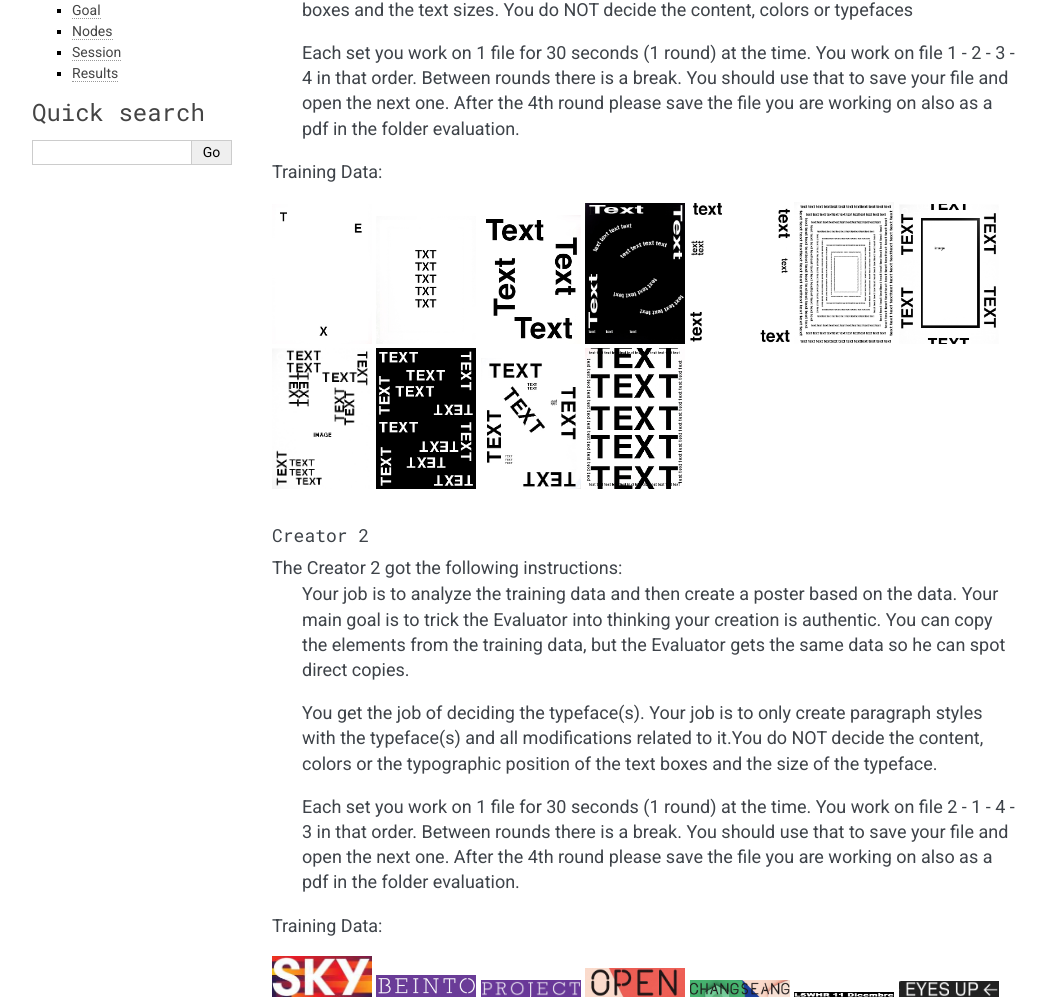
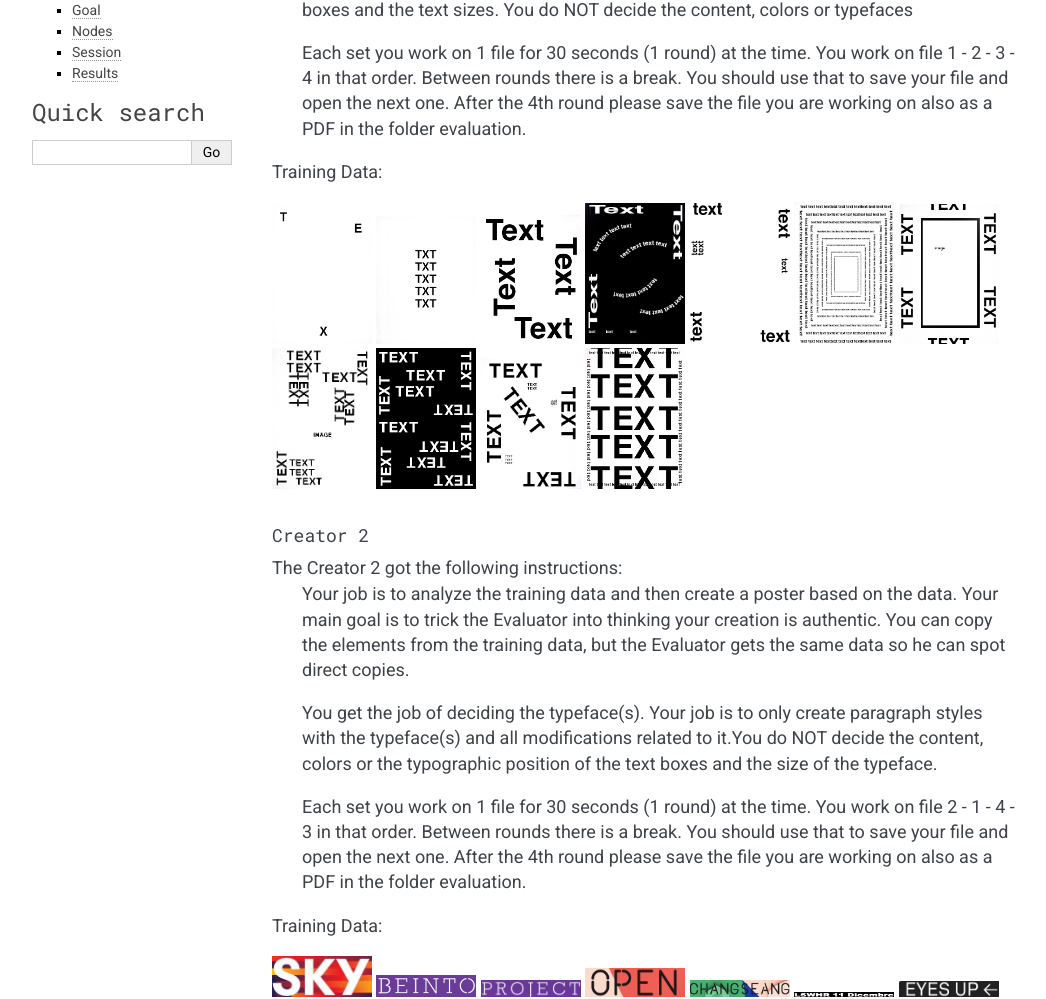
Before and after one commit to einarkurbitur/BANN, a Sphinx documentation site: the page built from docs/source/Examples.rst, in a window 1280 px wide and 1400 px high, scrolled down 870 px. Shown: the part 218-1217 px from the top of the window, without its empty margins (106-1152 px from the left). Built offline with Sphinx 7.4.7, drawn with Linux system fonts in a browser that asks for light colours; pages that are not in the unit, such as notebooks, are missing from menus; some of the changed text lies outside the part shown.

Commit message:
fixed spelling

```diff
--- a/docs/source/Examples.rst
+++ b/docs/source/Examples.rst
@@ -34,7 +34,7 @@ The Creator 1 got the following instructions:
   Each set you work on 1 file for 30 seconds
   (1 round) at the time.
   You work on file 1 - 2 - 3 - 4 in that order.
-  Between rounds there is a break. You should use that to save your file and open the next one. After the 4th round please save the file you are working on also as a pdf in the folder evaluation.
+  Between rounds there is a break. You should use that to save your file and open the next one. After the 4th round please save the file you are working on also as a PDF in the folder evaluation.
 
 Training Data:
 
@@ -71,7 +71,7 @@ The Creator 2 got the following instructions:
   Each set you work on 1 file for 30 seconds
   (1 round) at the time.
   You work on file 2 - 1 - 4 - 3 in that order.
-  Between rounds there is a break. You should use that to save your file and open the next one. After the 4th round please save the file you are working on also as a pdf in the folder evaluation.
+  Between rounds there is a break. You should use that to save your file and open the next one. After the 4th round please save the file you are working on also as a PDF in the folder evaluation.
 
 Training Data:
 
@@ -108,7 +108,7 @@ The Creator 3 got the following instructions:
   Each set you work on 1 file for 30 seconds
   (1 round) at the time.
   You work on file 3 - 4 - 1 - 2 in that order.
-  Between rounds there is a break. You should use that to save your file and open the next one. After the 4th round please save the file you are working on also as a pdf in the folder evaluation.
+  Between rounds there is a break. You should use that to save your file and open the next one. After the 4th round please save the file you are working on also as a PDF in the folder evaluation.
 
 Training Data::
 
@@ -198,7 +198,7 @@ The Creator 4 got the following instructions:
   Each set you work on 1 file for 30 seconds
   (1 round) at the time
   You work on file 4 - 3 - 2 - 1 in that order.
-  Between rounds there is a break. You should use that to save your file and open the next one. After the 4th round please save the file you are working on also as a pdf in the folder evaluation.
+  Between rounds there is a break. You should use that to save your file and open the next one. After the 4th round please save the file you are working on also as a PDF in the folder evaluation.
 
 Training Data:
 
--- a/docs/source/Overview.rst
+++ b/docs/source/Overview.rst
@@ -2,7 +2,7 @@ Overview
 ========
 What is it?
 ***********
-Society is on the verge of a lot of change, with the increasing connection we have with technology and the Internet. With the democratization of graphic design, a lot of new "unskilled" people are now suddenly graphic designers. This in terms has turned a lot of design into a mime, "an idea, behavior, or style that spreads from person to person within a culture", with endless similar posters, website, and book designs on websites like Trendlist. A repetitive task that is best suited to machines. But what if, instead of modeling computers after us like Artifical Neural Networks, we model us after computers?
+Society is on the verge of a lot of change, with the increasing connection we have with technology and the Internet. With the democratization of graphic design, a lot of new "unskilled" people are now suddenly graphic designers. This in terms has turned a lot of design into a meme, "an idea, behavior, or style that spreads from person to person within a culture", with endless similar posters, website, and book designs on websites like Trendlist. A repetitive task that is best suited to machines. But what if, instead of modeling computers after us like Artifical Neural Networks, we model us after computers?
 
 BANN is a design system based on neural networks were humans work together, each on a very specific task, to design whatever they are set up.
 
```
Also changed, not shown: other parts of docs/source/Examples.rst (+1 -1 lines).
